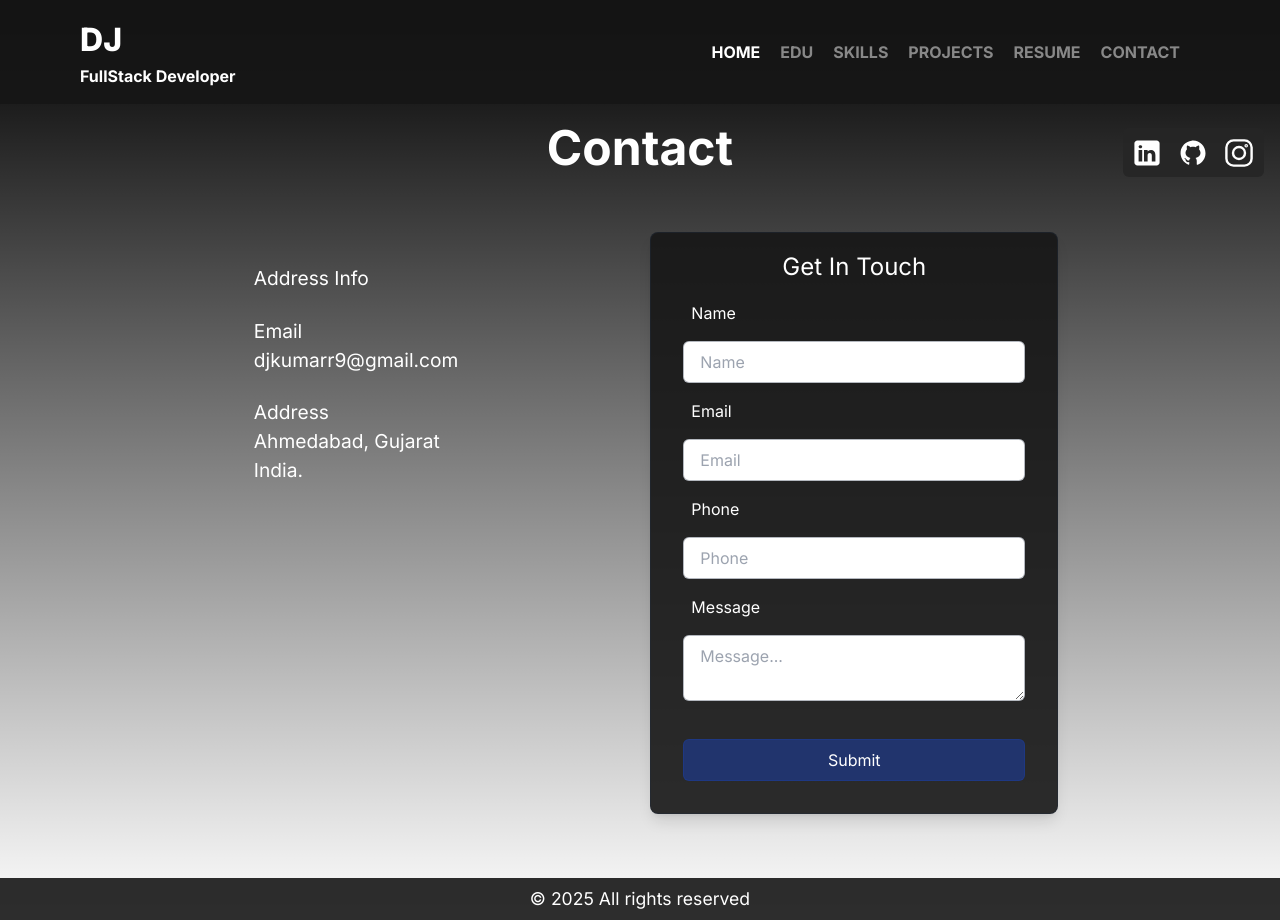
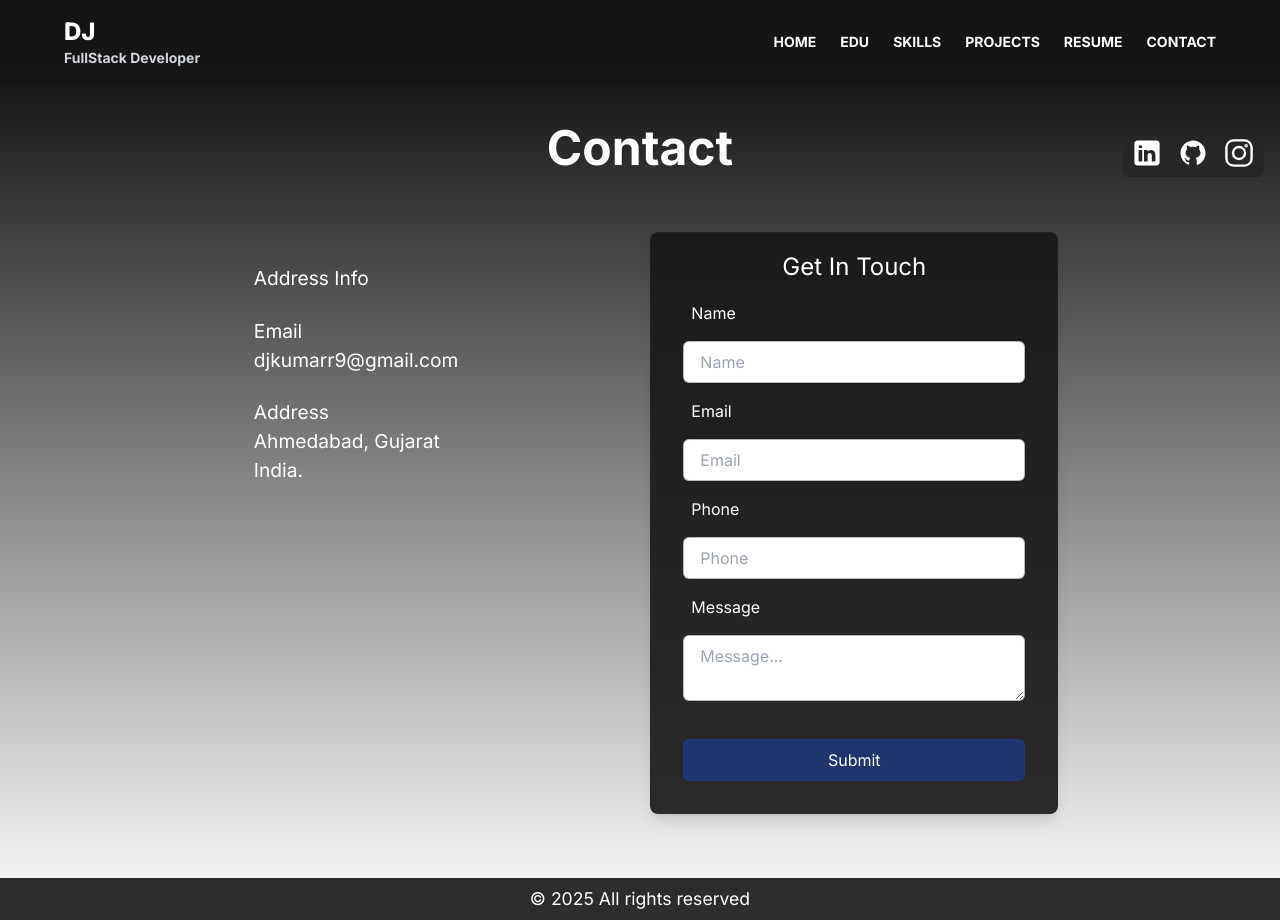
Before and after one commit to jdmkd/my-portfolio, a Next.js app: page /contact-us in a window 1280 px wide. Built offline with nearby package versions, Linux system fonts and the light colour scheme.

Commit message:
fix: improve navigation performance and menu responsiveness

```diff
--- a/src/components/Navbar/Navbar.jsx
+++ b/src/components/Navbar/Navbar.jsx
@@ -3,94 +3,93 @@ import Image from "next/image";
 import Link from "next/link";
 import React, { useState } from 'react';
 import MenuIcons, { OpenCloseIcons } from "../../constants/constants";
+import { motion, AnimatePresence } from "framer-motion";
 import "../../css/styles.css";
 
 const Navbar = () => {
-  const [isFullScreenNavOpen, setIsFullScreenNavOpen] = useState(false);
+  const [isNavOpen, setIsNavOpen] = useState(false);
 
-  const openFullScreenNav = () => {
-    const navFullScreen = document.getElementById("navFullScreen");
-    navFullScreen.classList.remove("nav-fullscreen-close");
-    navFullScreen.classList.add("nav-fullscreen-open");
-    setIsFullScreenNavOpen(true);
-  };
-
-  const closeFullScreenNav = () => {
-    const navFullScreen = document.getElementById("navFullScreen");
-    navFullScreen.classList.add("nav-fullscreen-close");
-    navFullScreen.classList.remove("nav-fullscreen-open");
-    setIsFullScreenNavOpen(false);
-  };
+  const navLinks = [
+    { label: "HOME", path: "/" },
+    { label: "EDU", path: "/education" },
+    { label: "SKILLS", path: "/skills" },
+    { label: "PROJECTS", path: "/projects" },
+    { label: "RESUME", path: "/resume" },
+    { label: "CONTACT", path: "/contact-us" },
+  ];
 
   return (
-    <section className="fixed w-full sm:w-full top-0 z-10">
-      <div className="nav-full-screen relative flex-col items-center" id="navFullScreen">
-        <div className="relative flex flex-col items-center">
+    <section className="fixed w-full top-0 z-[999]">
+      {/* Fullscreen Nav (Mobile Menu) */}
+      <AnimatePresence>
+        {isNavOpen && (
+          <motion.div
+            initial={{ opacity: 0 }}
+            animate={{ opacity: 1 }}
+            exit={{ opacity: 0 }}
+            className="fixed inset-0 bg-black/90 backdrop-blur-md flex flex-col items-center justify-center space-y-6 z-[1000]"
+          >
+            {navLinks.map((link) => (
+              <Link
+                key={link.path}
+                href={link.path}
+                onClick={() => setIsNavOpen(false)}
+                className="text-white text-2xl font-bold hover:text-blue-400 transition"
+              >
+                {link.label}
+              </Link>
+            ))}
 
-          <Link href="/" onClick={closeFullScreenNav} className="nav-link">HOME</Link>
-          {/* <Link href="#portfolio" onClick={closeFullScreenNav} className="nav-link">WORK</Link> */}
-          {/* <Link href="#about" onClick={closeFullScreenNav} className="nav-link">ABOUT</Link> */}
-          <Link href="/education" onClick={closeFullScreenNav} className="nav-link">EDU</Link>
-          <Link href="/skills" onClick={closeFullScreenNav} className="nav-link">SKILLS</Link>
-          <Link href="/projects" onClick={closeFullScreenNav} className="nav-link">PROJECTS</Link>
-          <Link href="/resume" className="nav-link">RESUME</Link>
-          <Link href="/contact-us" onClick={closeFullScreenNav} className="nav-link">CONTACT</Link>
+            {/* Social Icons */}
+            <div className="flex space-x-4 pt-10">
+              <Link href="https://github.com/jdmkd" target="_blank">
+                <svg width="24" height="24" fill="white"><path d="..." /></svg>
+              </Link>
+              <Link href="https://www.linkedin.com/in/dj-kumar-9a2a2b236" target="_blank">
+                <svg width="24" height="24" fill="white"><path d="..." /></svg>
+              </Link>
+              <Link href="https://www.instagram.com/jd_mkd_09/" target="_blank">
+                <svg width="24" height="24" fill="white"><path d="..." /></svg>
+              </Link>
+            </div>
 
-          <div className="relative flex flex-row py-[2rem] gap-[1rem] justify-between items-center ">
-            <Link href="https://www.instagram.com/jd_mkd_09/" className="social-link" target="_blank">
-              <svg xmlns="http://www.w3.org/2000/svg" x="0px" y="0px" width="100" height="100" viewBox="0 0 50 50"
-                fill="none"
-                stroke="white"
-                strokeWidth="2.5">
-                <path d="M 16 3 C 8.8324839 3 3 8.8324839 3 16 L 3 34 C 3 41.167516 8.8324839 47 16 47 L 34 47 C 41.167516 47 47 41.167516 47 34 L 47 16 C 47 8.8324839 41.167516 3 34 3 L 16 3 z M 16 5 L 34 5 C 40.086484 5 45 9.9135161 45 16 L 45 34 C 45 40.086484 40.086484 45 34 45 L 16 45 C 9.9135161 45 5 40.086484 5 34 L 5 16 C 5 9.9135161 9.9135161 5 16 5 z M 37 11 A 2 2 0 0 0 35 13 A 2 2 0 0 0 37 15 A 2 2 0 0 0 39 13 A 2 2 0 0 0 37 11 z M 25 14 C 18.936712 14 14 18.936712 14 25 C 14 31.063288 18.936712 36 25 36 C 31.063288 36 36 31.063288 36 25 C 36 18.936712 31.063288 14 25 14 z M 25 16 C 29.982407 16 34 20.017593 34 25 C 34 29.982407 29.982407 34 25 34 C 20.017593 34 16 29.982407 16 25 C 16 20.017593 20.017593 16 25 16 z"></path>
-              </svg>
-            </Link>
-            <Link href="https://www.linkedin.com/in/dj-kumar-9a2a2b236" className="social-link" target="_blank">
-              <svg xmlns="http://www.w3.org/2000/svg" viewBox="0 0 448 512"><path d="M100.28 448H7.4V148.9h92.88zM53.79 108.1C24.09 108.1 0 83.5 0 53.8a53.79 53.79 0 0 1 107.58 0c0 29.7-24.1 54.3-53.79 54.3zM447.9 448h-92.68V302.4c0-34.7-.7-79.2-48.29-79.2-48.29 0-55.69 37.7-55.69 76.7V448h-92.78V148.9h89.08v40.8h1.3c12.4-23.5 42.69-48.3 87.88-48.3 94 0 111.28 61.9 111.28 142.3V448z" /></svg>
-            </Link>
-            <Link href="https://github.com/jdmkd" className="social-link" target="_blank">
-              <svg width="1024" height="1024" viewBox="0 0 1024 1024" fill="none" xmlns="http://www.w3.org/2000/svg"><path fillRule="evenodd" clipRule="evenodd" d="M8 0C3.58 0 0 3.58 0 8C0 11.54 2.29 14.53 5.47 15.59C5.87 15.66 6.02 15.42 6.02 15.21C6.02 15.02 6.01 14.39 6.01 13.72C4 14.09 3.48 13.23 3.32 12.78C3.23 12.55 2.84 11.84 2.5 11.65C2.22 11.5 1.82 11.13 2.49 11.12C3.12 11.11 3.57 11.7 3.72 11.94C4.44 13.15 5.59 12.81 6.05 12.6C6.12 12.08 6.33 11.73 6.56 11.53C4.78 11.33 2.92 10.64 2.92 7.58C2.92 6.71 3.23 5.99 3.74 5.43C3.66 5.23 3.38 4.41 3.82 3.31C3.82 3.31 4.49 3.1 6.02 4.13C6.66 3.95 7.34 3.86 8.02 3.86C8.7 3.86 9.38 3.95 10.02 4.13C11.55 3.09 12.22 3.31 12.22 3.31C12.66 4.41 12.38 5.23 12.3 5.43C12.81 5.99 13.12 6.7 13.12 7.58C13.12 10.65 11.25 11.33 9.47 11.53C9.76 11.78 10.01 12.26 10.01 13.01C10.01 14.08 10 14.94 10 15.21C10 15.42 10.15 15.67 10.55 15.59C13.71 14.53 16 11.53 16 8C16 3.58 12.42 0 8 0Z" transform="scale(64)"/></svg>
-            </Link>
-          </div>
-        </div>
-        <button className="close" onClick={closeFullScreenNav}>
-          <Image src={OpenCloseIcons[0].closeIcon} width={40} height={40} alt="close"/>
-          {/* close */}
-        </button>
-      </div>
-
-
-
-
+            <button onClick={() => setIsNavOpen(false)} className="absolute top-6 right-6">
+              <Image src={OpenCloseIcons[0].closeIcon} width={30} height={30} alt="close" />
+            </button>
+          </motion.div>
+        )}
+      </AnimatePresence>
 
       {/* Main Navbar */}
-      <nav className="navbar py-[1rem] px-[2rem] md:px-[5rem] font-bold bg-neutral-900/90">
-        <div className="flex flex-col">
-          <Link href="/" onClick={closeFullScreenNav} className="">
-            <h1 className="navbar-title text-[1rem] md:text-[2rem] relative w-[max-content] font-extrabold before:absolute before:inset-0 before:animate-typewriter before:bg-neutral-900/90">
-              DJ</h1>
-            <span className="text-[.8rem] md:text-[1rem]">FullStack Developer</span>
-          </Link>
+      <nav className="navbar py-4 px-6 md:px-16 font-bold bg-neutral-900/90 flex justify-between items-center">
+        {/* Logo + Title */}
+        <Link href="/" className="flex flex-col">
+          <h1 className="text-xl md:text-2xl font-extrabold text-white">DJ</h1>
+          <span className="text-sm text-gray-300">FullStack Developer</span>
+        </Link>
+
+        {/* Desktop Nav Links */}
+        <div className="hidden md:flex gap-6 items-center">
+          {navLinks.map((link) => (
+            <Link
+              key={link.path}
+              href={link.path}
+              className="text-white hover:text-blue-400 transition text-sm"
+            >
+              {link.label}
+            </Link>
+          ))}
         </div>
 
-        <div className="nav-links">
-          <Link href="/" className="nav-link nav-link-active">HOME</Link>
-          <Link href="/education" className="nav-link">EDU</Link>
-          <Link href="/skills" className="nav-link">SKILLS</Link>
-          {/* <Link href="#about" className="nav-link">ABOUT</Link> */}
-
-          <Link href="/projects" className="nav-link">PROJECTS</Link>
-          <Link href="/resume" className="nav-link">RESUME</Link>
-          <Link href="/contact-us" className="nav-link">CONTACT</Link>
-        </div>
-        <button className="nav-link-btn " onClick={openFullScreenNav}>
+        {/* Mobile Menu Button */}
+        <button className="md:hidden" onClick={() => setIsNavOpen(true)}>
           <Image
             src={OpenCloseIcons[0].meneIcon}
             alt="menu"
-            width={100}
-            height={100}
+            width={30}
+            height={30}
+            loading="eager"
           />
-          {/* open */}
         </button>
       </nav>
     </section>
```
